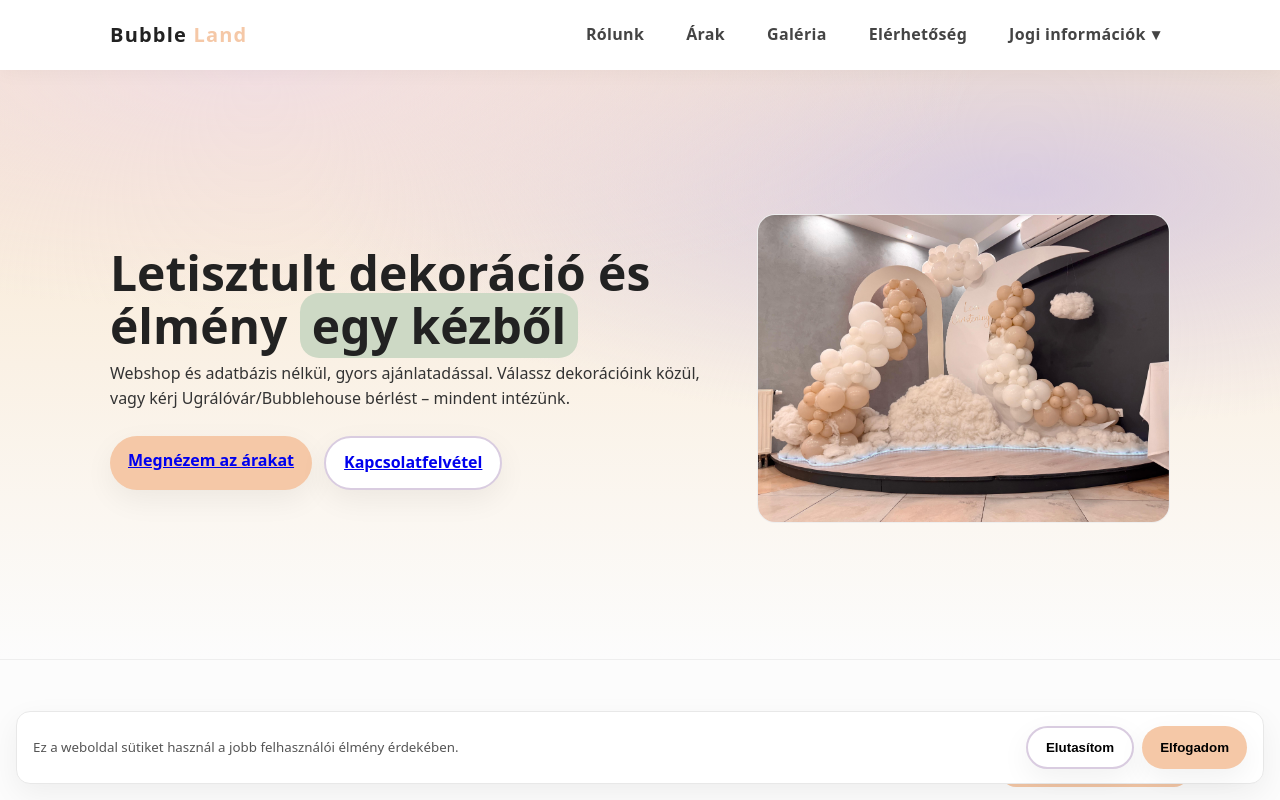
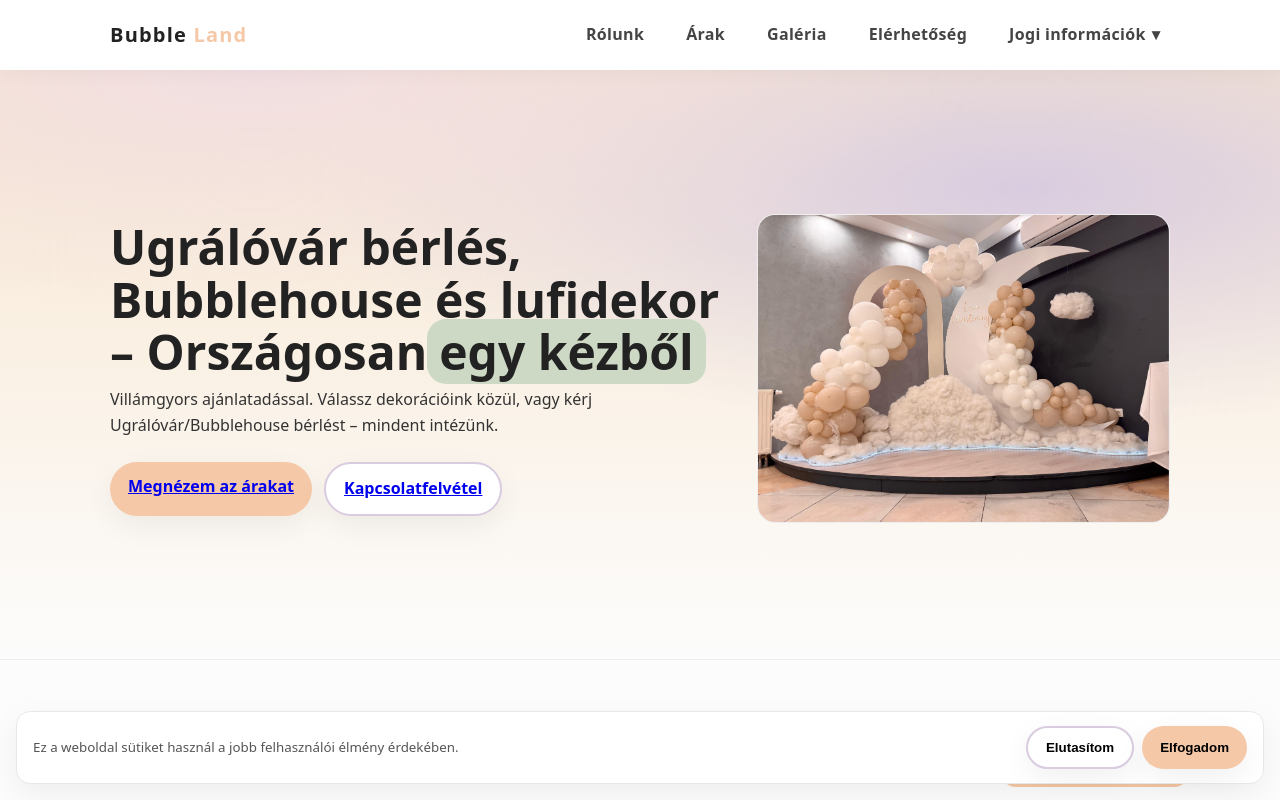
Before and after one commit to kotymana/kotymana.github.io, a plain HTML site: page index.html in a window 1280 px wide. Shown: the top 800 px of the page. Drawn offline with Linux system fonts and the light colour scheme.

Commit message:
Add files via upload

```diff
--- a/index.html
+++ b/index.html
@@ -3,7 +3,7 @@
 <head>
   <meta charset="utf-8" />
   <meta name="viewport" content="width=device-width, initial-scale=1" />
-  <title>Bubble Land</title>
+  <title>Ugrálóvár & ballon dekor bérlés – Budapest, vagy akár országosan | Bubble Land</title>
   <link rel="canonical" href="https://www.bubbleland.hu/">
   <meta http-equiv="Content-Security-Policy" content="upgrade-insecure-requests">
   <meta name="description" content="Egyedi, pasztell hangulatú ballon- és partydekor – születésnap, évforduló, babaváró, üzletmegnyitó, ugrálóvár és Bubblehouse bérlés. Gyors ajánlat, profi kivitelezés." />
@@ -188,8 +188,8 @@
   <section class="hero">
     <div class="hero-inner">
       <div>
-        <h1>Letisztult dekoráció és élmény <span style="background: var(--mint); padding: 0 .25em; border-radius: .4em">egy kézből</span></h1>
-        <p>Webshop és adatbázis nélkül, gyors ajánlatadással. Válassz dekorációink közül, vagy kérj Ugrálóvár/Bubblehouse bérlést – mindent intézünk.</p>
+        <h1>Ugrálóvár bérlés, Bubblehouse és lufidekor – Országosan<span style="background: var(--mint); padding: 0 .25em; border-radius: .4em">egy kézből</span></h1>
+        <p>Villámgyors ajánlatadással. Válassz dekorációink közül, vagy kérj Ugrálóvár/Bubblehouse bérlést – mindent intézünk.</p>
         <div class="cta-row">
           <a class="btn btn-primary" href="#arak">Megnézem az árakat</a>
           <a class="btn btn-ghost" href="#elerhetoseg">Kapcsolatfelvétel</a>
```
